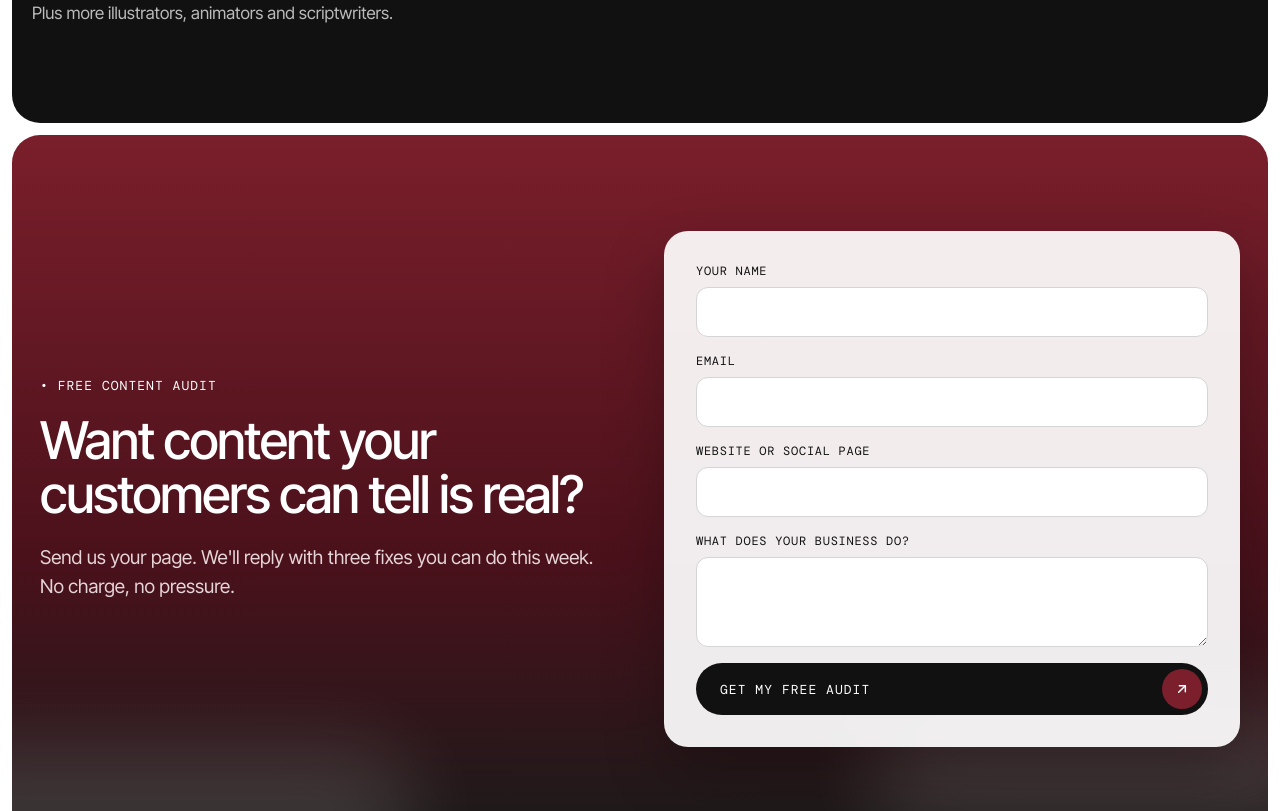
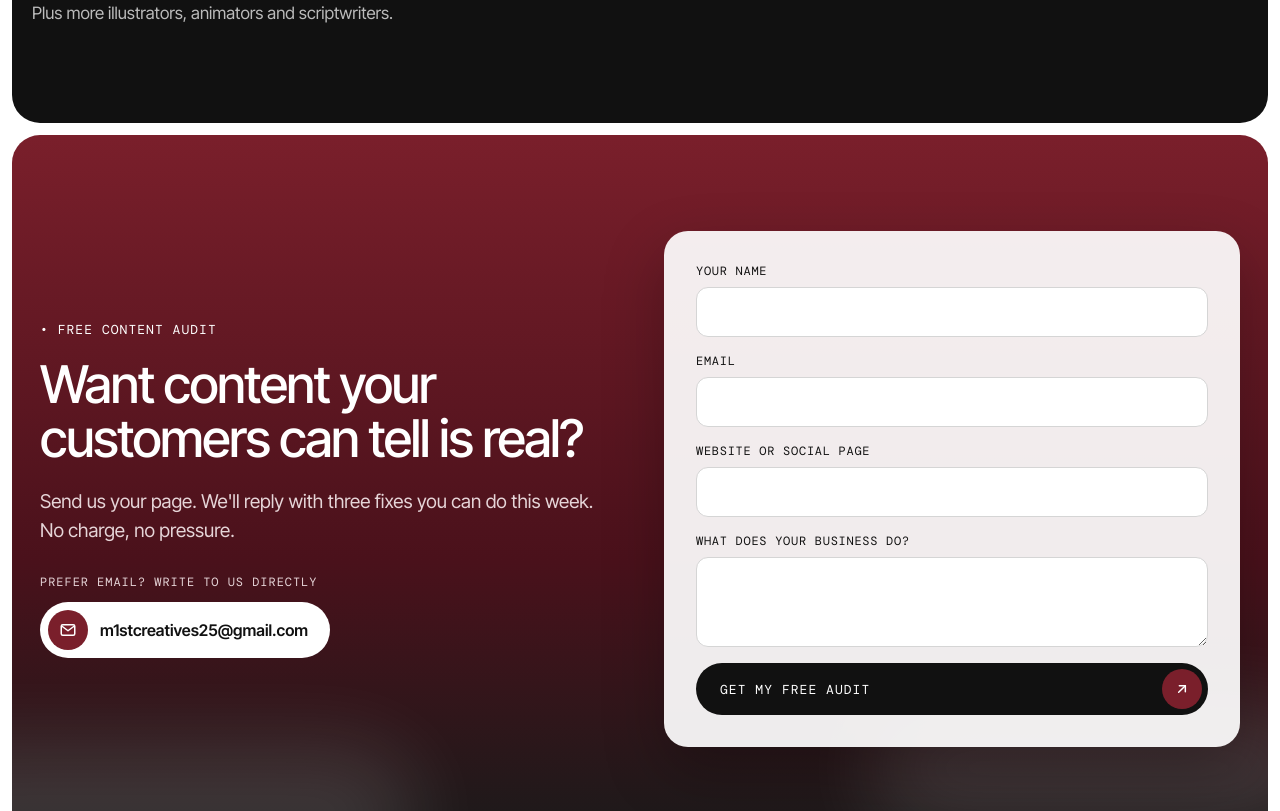
Before and after one commit to rookiemf/m1st-studio, a plain HTML site: page index.html in a window 1280 px wide. Shown: the part 11189-12000 px from the top of the page. Drawn offline with nearby package versions, Linux system fonts and the light colour scheme.

Commit message:
Add email us directly button
Co-Authored-By: Claude Opus 5.5 <noreply@anthropic.com>
Claude-Session: https://claude.ai/code/session_01YKMgVAtRemqs9DfXY9mgEG

```diff
--- a/index.html
+++ b/index.html
@@ -453,6 +453,10 @@ a{color:#7A1F2B}a:hover{color:#111111}
         <span style="font-family: 'DM Mono', monospace; font-size: 13px; letter-spacing: .08em; text-transform: uppercase">• Free content audit</span>
         <h2 style="margin: 0; font-size: 52px; line-height: 1.05; font-weight: 500; letter-spacing: -0.03em">Want content your customers can tell is real?</h2>
         <p style="margin: 0; font-size: 19px; line-height: 1.55; color: #E6D5D8">Send us your page. We'll reply with three fixes you can do this week. No charge, no pressure.</p>
+        <div style="display: flex; flex-direction: column; gap: 12px; margin-top: 8px">
+          <span style="font-family: 'DM Mono', monospace; font-size: 12px; letter-spacing: .08em; text-transform: uppercase; color: #E6D5D8">Prefer email? Write to us directly</span>
+          <a href="mailto:m1stcreatives25@gmail.com?subject=Free%20content%20audit%20request&amp;body=Hi%20M1st%20Creatives%2C%0A%0AMy%20name%3A%20%0AMy%20business%3A%20%0AMy%20website%20or%20page%3A%20%0AWhat%20I%20need%20help%20with%3A%20%0A%0AThanks!" style="display: inline-flex; align-items: center; gap: 12px; align-self: flex-start; padding: 8px 22px 8px 8px; border-radius: 999px; background: #FFFFFF; color: #111111; text-decoration: none; font-weight: 600; font-size: 16px; max-width: 100%; box-sizing: border-box"><span aria-hidden="true" style="flex: 0 0 auto; width: 40px; height: 40px; border-radius: 50%; background: #7A1F2B; display: inline-flex; align-items: center; justify-content: center"><svg width="18" height="18" viewBox="0 0 24 24" fill="none" stroke="#FFFFFF" stroke-width="2" stroke-linecap="round" stroke-linejoin="round"><rect x="3" y="5" width="18" height="14" rx="2"/><path d="m4 7 8 6 8-6"/></svg></span><span style="overflow-wrap: anywhere">m1stcreatives25@gmail.com</span></a>
+        </div>
       </div>
       <form name="contact" method="POST" data-netlify="true" netlify-honeypot="bot-field" action="/thanks.html" style="background: rgba(255,255,255,.92); color: #111111; border-radius: 24px; padding: 32px; display: flex; flex-direction: column; gap: 16px; box-shadow: 0 24px 60px rgba(0,0,0,.25)">
         <label style="display: flex; flex-direction: column; gap: 8px; font-family: 'DM Mono', monospace; font-size: 12px; letter-spacing: .06em; text-transform: uppercase">Your name<input type="hidden" name="form-name" value="contact"><p hidden><label>Leave empty <input name="bot-field"></label></p><input type="text" name="name" style="padding: 14px 16px; border-radius: 12px; border: 1.5px solid #D5D5D5; font-size: 16px; font-family: 'Inter Tight', sans-serif; background: #FFFFFF"></label>
```
